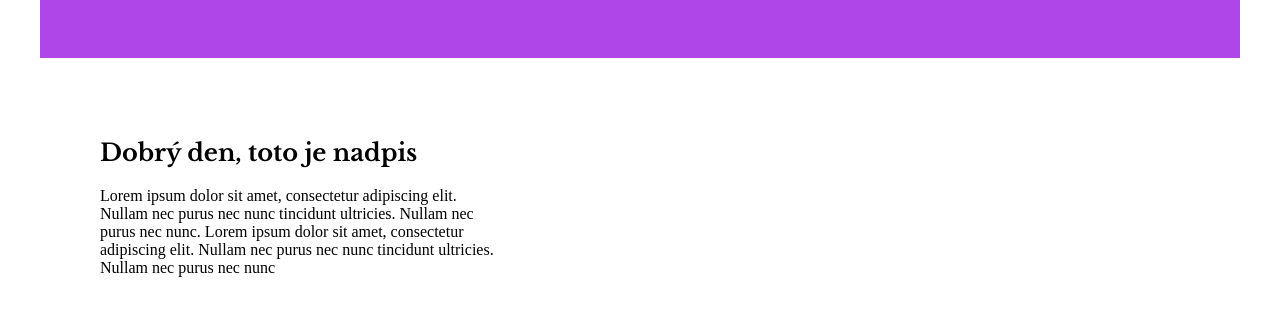
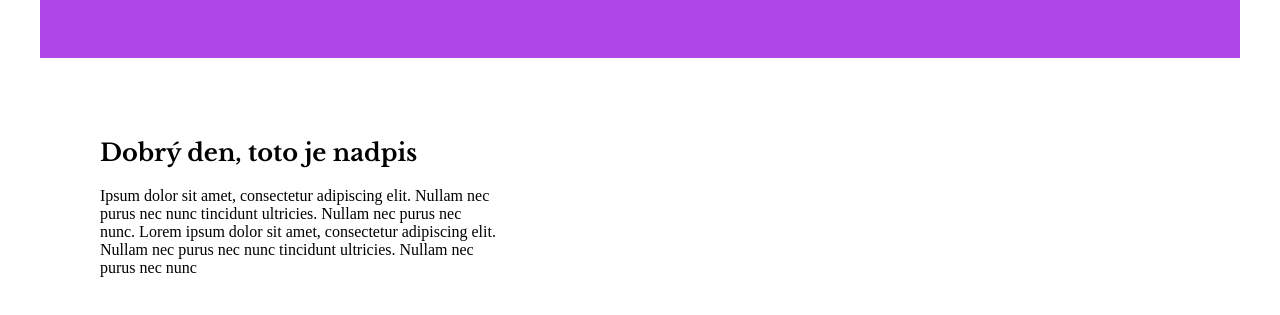
Before and after one commit to viteccek1/skolniweb, a plain HTML site: page index.html in a window 1280 px wide. Shown: the part 521-836 px from the top of the page. Drawn offline with nearby package versions, Linux system fonts and the light colour scheme; a web font is replaced by a local one.

Commit message:
feat:zkouska

```diff
--- a/index.html
+++ b/index.html
@@ -33,7 +33,7 @@
 
         <div style="max-width: 400px;padding: 60px;">
             <h2>Dobrý den, toto je nadpis</h2>
-            <p>Lorem ipsum dolor sit amet, consectetur adipiscing elit. Nullam nec purus nec nunc tincidunt ultricies. Nullam nec purus nec nunc. Lorem ipsum dolor sit amet, consectetur adipiscing elit. Nullam nec purus nec nunc tincidunt ultricies. Nullam nec purus nec nunc</p>
+            <p>Ipsum dolor sit amet, consectetur adipiscing elit. Nullam nec purus nec nunc tincidunt ultricies. Nullam nec purus nec nunc. Lorem ipsum dolor sit amet, consectetur adipiscing elit. Nullam nec purus nec nunc tincidunt ultricies. Nullam nec purus nec nunc</p>
         </div>
 
     </div>
```
